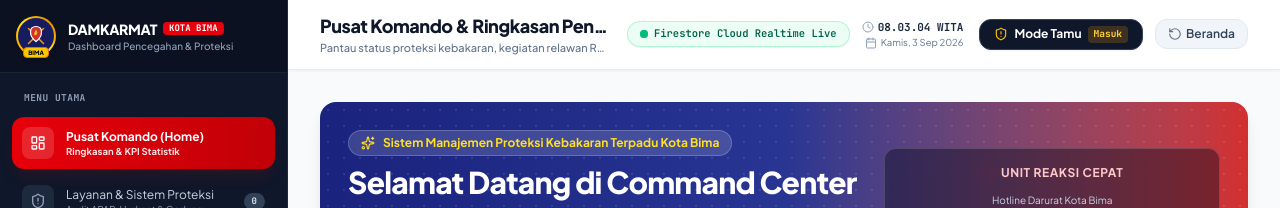
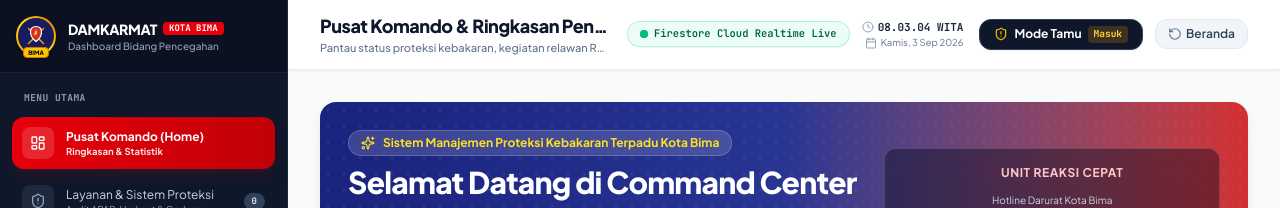
Before and after one commit to mahesa89634/Dashboard-pencegahan, a React (Vite) app: page / in a window 1280 px wide. Shown: the top 208 px of the page. Built offline with nearby package versions, Linux system fonts and the light colour scheme; no server answers; the database is empty.

Commit message:
refactor: update sidebar labels and branding text
Adjust navigation description and dashboard title for better clarity and alignment with organizational terminology.

```diff
--- a/src/components/Sidebar.tsx
+++ b/src/components/Sidebar.tsx
@@ -53,7 +53,7 @@
       label: 'Pusat Komando (Home)',
       icon: LayoutDashboard,
       badge: null,
-      description: 'Ringkasan & KPI Statistik'
+      description: 'Ringkasan & Statistik'
     },
     {
       id: 'inspeksi',
@@ -135,7 +135,7 @@
                 <h1 className="font-extrabold text-sm tracking-tight text-white">DAMKARMAT</h1>
                 <span className="text-[9px] font-black bg-red-600 text-white px-1.5 py-0.2 rounded font-mono uppercase">Kota Bima</span>
               </div>
-              <p className="text-[10px] text-slate-400 font-medium">Dashboard Pencegahan & Proteksi</p>
+              <p className="text-[10px] text-slate-400 font-medium">Dashboard Bidang Pencegahan</p>
             </div>
           </div>
         </div>
```
